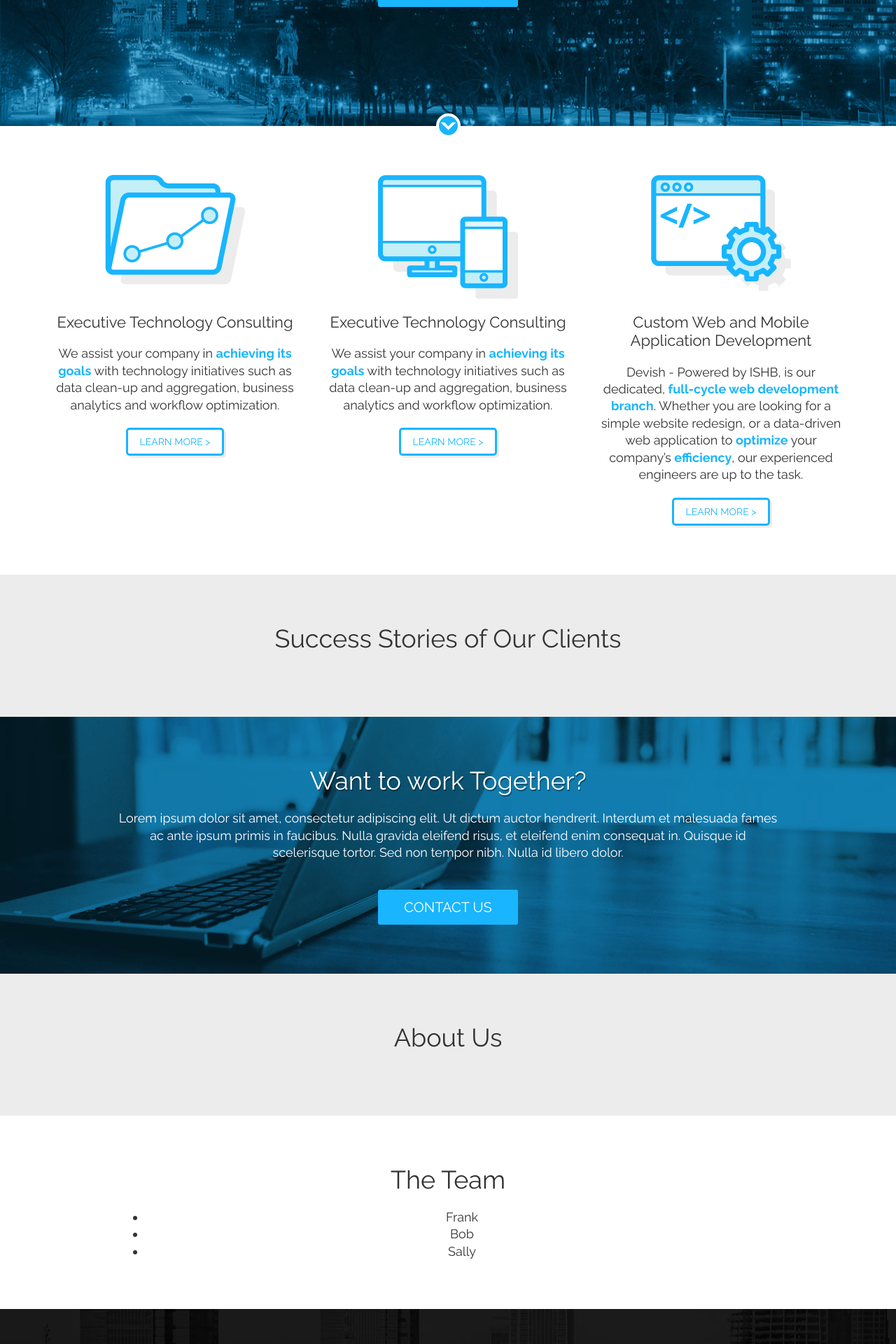
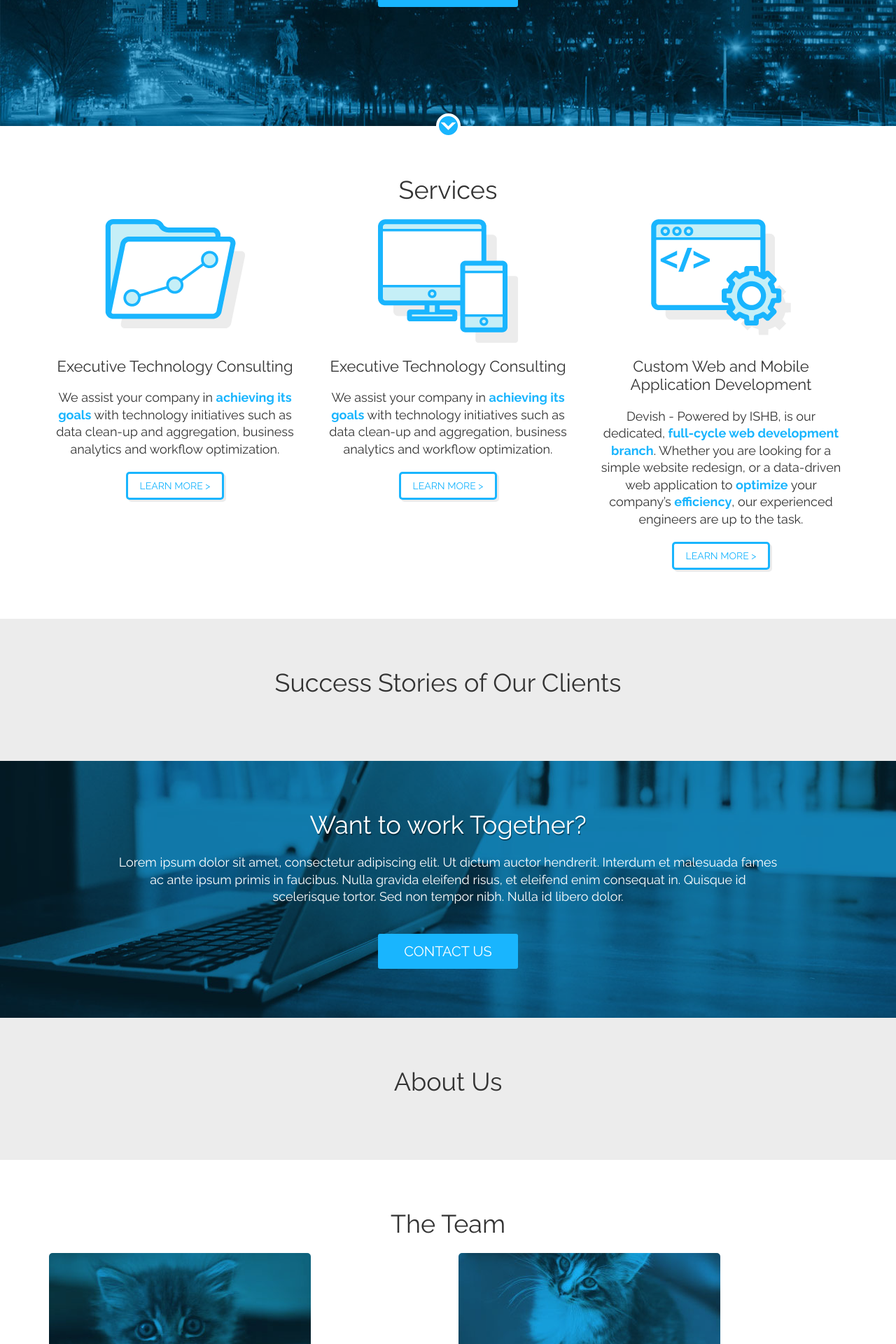
Before and after one commit to johntcarroll/ishb.github.io, a Jekyll site: the page built from index.html, in a window 1280 px wide. Shown: the part 403-2323 px from the top of the page at 70% size. Built offline with Jekyll 4.4.1, drawn with Linux system fonts in a browser that asks for light colours; some web fonts are replaced; some of the changed text lies outside the part shown.

Commit message:
team section

```diff
--- a/_includes/content/home-teaser-teamList.md
+++ /dev/null
@@ -1,7 +0,0 @@
-
-
-## The Team
-
-* Frank
-* Bob
-* Sally
--- a/_sass/buttons.sass
+++ b/_sass/buttons.sass
@@ -26,9 +26,7 @@
   +phone
     padding: 0 10px
 
-.button.clear
-  background: transparent
-  box-shadow: none
+
 
 .button.quiet
   background: white
@@ -45,6 +43,20 @@
   min-width: 40px !important
   padding: 0
 
+.button.sm
+  $size: 30px
+  padding: 0
+  min-width: $size
+  height: $size
+  line-height: $size
+
+.button.sm.quiet
+  box-shadow: inset 0 0 0 2px $brand, 3px 3px 0 0 $grayLight
+  &:active,
+  &:focus,
+  &:hover
+    box-shadow: inset 0 0 0 2px $brand, 3px 3px 0 0 $gray
+
 .button.lg
   height: 50px
   line-height: 50px
@@ -54,5 +66,10 @@
     line-height: 40px
     font-size: 18px
 
+.button.clear
+  background: transparent
+  box-shadow: none
+
+
 .button.noShadow
   box-shadow: none
--- a/_sass/homePage.sass
+++ b/_sass/homePage.sass
@@ -5,6 +5,9 @@
 
   section h1, section h2, section h3
     margin-bottom: 20px
+  hr
+    margin: 40px 0
+    border-top: 1px solid $gray
 
   .services
     strong
@@ -23,3 +26,32 @@
     .button
       margin-top: 40px
       min-width: 200px
+
+
+  .team
+    .row
+      text-align: left
+    img
+      border-radius: 5px
+    .heading
+      float: left
+      margin-top: 10px
+      margin-right: 20px
+      margin-bottom: 20px
+      +phone
+        margin-bottom: 10px
+    h3
+      margin-bottom: 0
+    h4
+      font-weight: normal
+    a
+      margin-top: 5px
+    i
+      color: $brand
+      font-size: 30px
+    p
+      clear: both
+    .col-sm-6
+      padding-bottom: 40px
+      +phone
+        padding-bottom: 20px
--- a/index.html
+++ b/index.html
@@ -20,6 +20,8 @@
 <section class="text-center services">
   <div class="container">
 
+    <h2>Services</h2>
+
     <!-- In two rows so the images line up -->
     <div class="row hidden-xs">
       <div class="col-sm-4"><img src="/gfx/icn_executive.png" srcset="/gfx/icn_executive@2x.png 2x" /></div>
@@ -32,23 +34,24 @@
         <img class="visible-xs-inline" src="/gfx/icn_executive.png" srcset="/gfx/icn_executive@2x.png 2x" />
         {% capture md %}{% include content/services-executive-teaser.md %}{% endcapture %}{{ md | markdownify }}
         <a href="/services" class="button quiet">Learn More ></a>
+        <hr class="visible-xs" />
       </div>
       <div class="col-sm-4">
         <img class="visible-xs-inline" src="/gfx/icn_responsive.png" srcset="/gfx/icn_responsive@2x.png 2x" />
         {% capture md %}{% include content/services-executive-teaser.md %}{% endcapture %}{{ md | markdownify }}
         <a href="/services" class="button quiet">Learn More ></a>
+        <hr class="visible-xs" />
       </div>
       <div class="col-sm-4">
         <img class="visible-xs-inline" src="/gfx/icn_customweb.png" srcset="/gfx/icn_customweb@2x.png 2x" />
         {% capture md %}{% include content/services-custom-dev-teaser.md %}{% endcapture %}{{ md | markdownify }}
         <a href="/services" class="button quiet">Learn More ></a>
+        <hr class="visible-xs" />
       </div>
     </div>
 
   </div>
 </section>
-
-
 
 
 
@@ -72,4 +75,35 @@
 
 
 {% include section-markdownPrinter.html file='content/home-teaser-about.md' %}
-{% include section-markdownPrinter.html file='content/home-teaser-teamList.md' %}
+
+
+<section class="text-center team">
+  <div class="container">
+
+    <h2>The Team</h2>
+
+    <!-- In two rows so the images line up -->
+    <div class="row">
+      {% for person in site.data.team %}
+      <div class="col-sm-6">
+        <div class="row">
+          <div class="col-xs-12">
+            <img src="/gfx/{{person.id}}.jpg" srcset="/gfx/{{person.id}}@2x.jpg 2x" alt="Photo of {{ person.name }}"/>
+          </div>
+        </div>
+        <div class="heading">
+        <h3>{{ person.name }}</h3>
+        <h4>{{ person.jobTitle }}</h4>
+        </div>
+        <a class="button clear sm" href="{{ person.linkedIn }}">
+          <i class="icon-linkedin"></i>
+        </a>
+        <p>
+          {{ person.about }}
+        </p>
+      </div>
+      {% endfor %}
+    </div>
+
+  </div>
+</section>
```
Also changed, not shown: _data/team.yml (added, +23 -0 lines).
